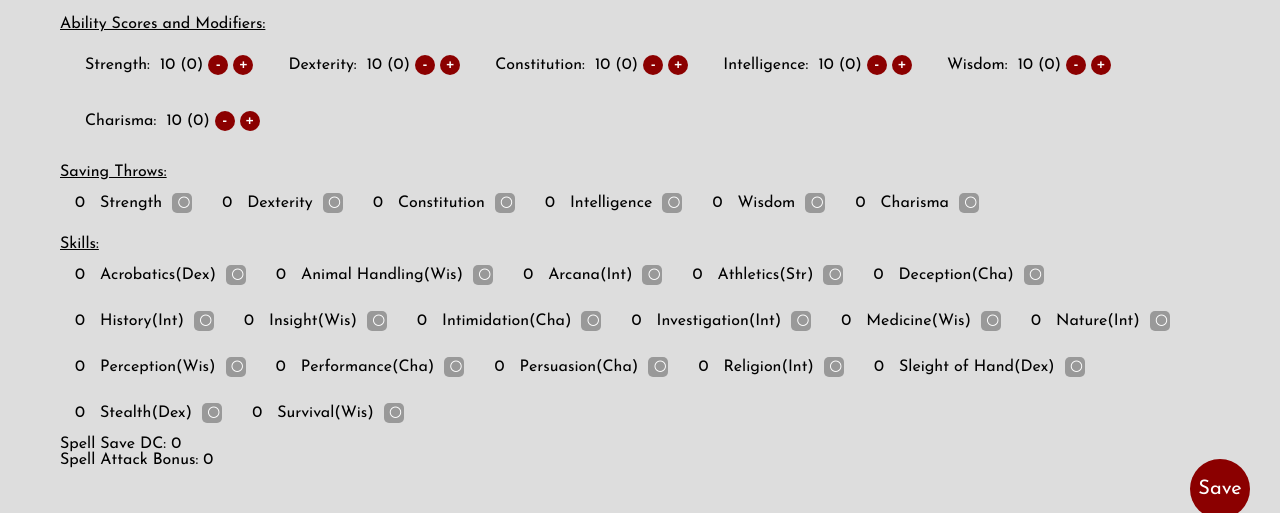
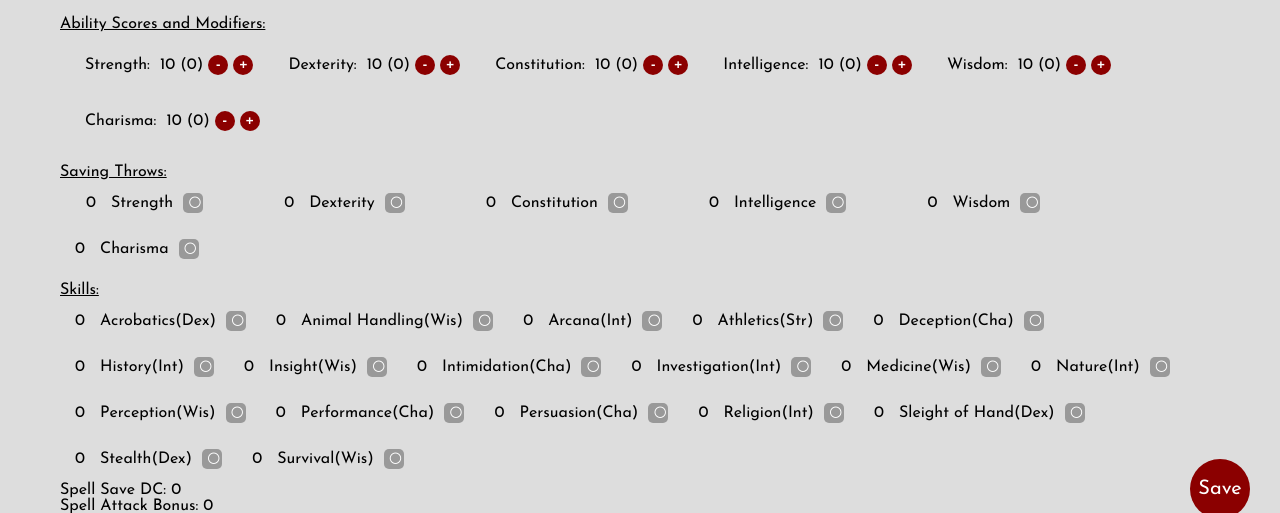
Before and after one commit to Ellie-Anna-Evans/dndcharactersheet, a web app: file public/chSheet.html in a window 1280 px wide. Shown: the part 251-764 px from the top of the page. Run offline with its HTML, style and script files only (its server is not run), Linux system fonts and the light colour scheme; some libraries are stand-ins or nearby versions; some web fonts are replaced.

Commit message:
aligned saving throws with ability scores

```diff
--- a/public/style.css
+++ b/public/style.css
@@ -115,12 +115,13 @@ select:focus{
 	margin: 5px;
 }
 
-.stats div {
+.stats div{
 	display: inline-block;
 	border: 0px solid #000000;
 	padding: 5px;
 	margin: 5px;
 }
+
 .stats .statName{
 	border: 0px;
 	padding-right: 0px;
@@ -178,6 +179,14 @@ select:focus{
 #throws .statName{
 	border: 0px;
 	padding: 0px;
+}
+
+#throws .throw-element{
+	padding-right: 56px;
+}
+
+#throws .strength{
+	padding-left: 16px;
 }
 
 #throws button{
```
